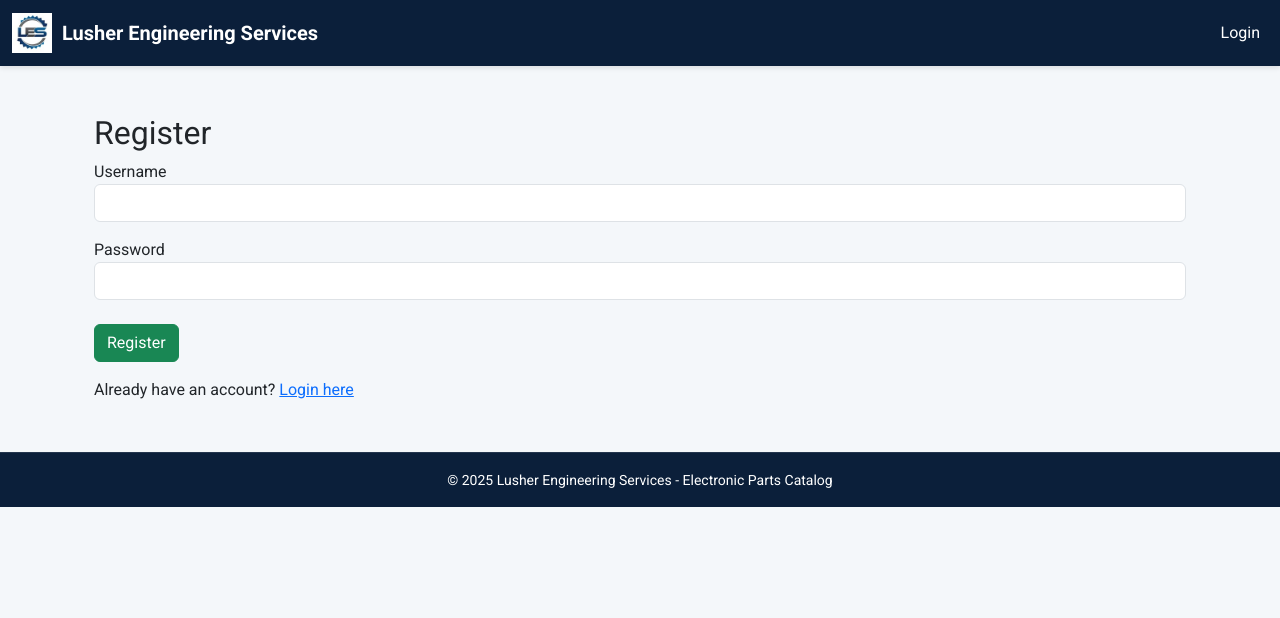
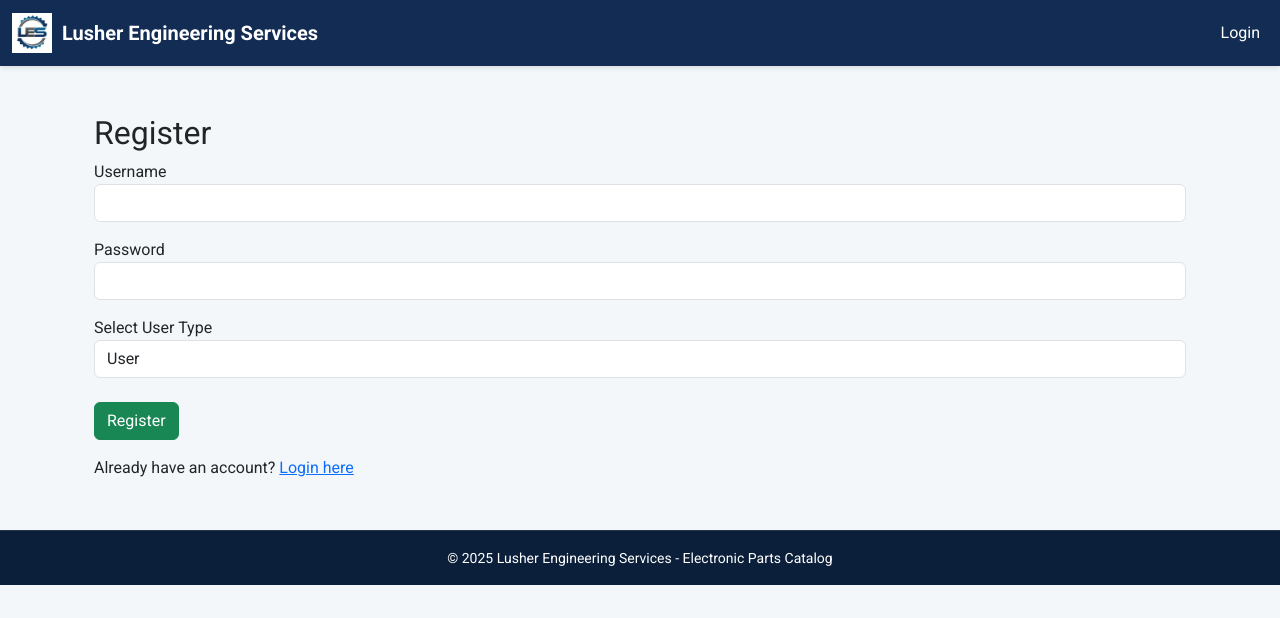
Before and after one commit to jaswinjabbal/LES-Parts-Database, a Flask app: page /register in a window 1280 px wide. Shown: the top 618 px of the page. Run offline with Flask 3, Linux system fonts and the light colour scheme.

Commit message:
Update register.html for User/Admin Selection

```diff
--- a/templates/register.html
+++ b/templates/register.html
@@ -11,6 +11,13 @@
             <label>Password</label>
             <input type="password" name="password" class="form-control" required>
         </div>
+        <div class="form-group mt-3">
+            <label for="user_type">Select User Type</label>
+            <select name="user_type" class="form-control" required>
+                <option value="user">User</option>
+                <option value="admin">Admin</option>
+            </select>
+        </div>
         <button type="submit" class="btn btn-success mt-4">Register</button>
     </form>
     <p class="mt-3">Already have an account? <a href="/login">Login here</a></p>
```
